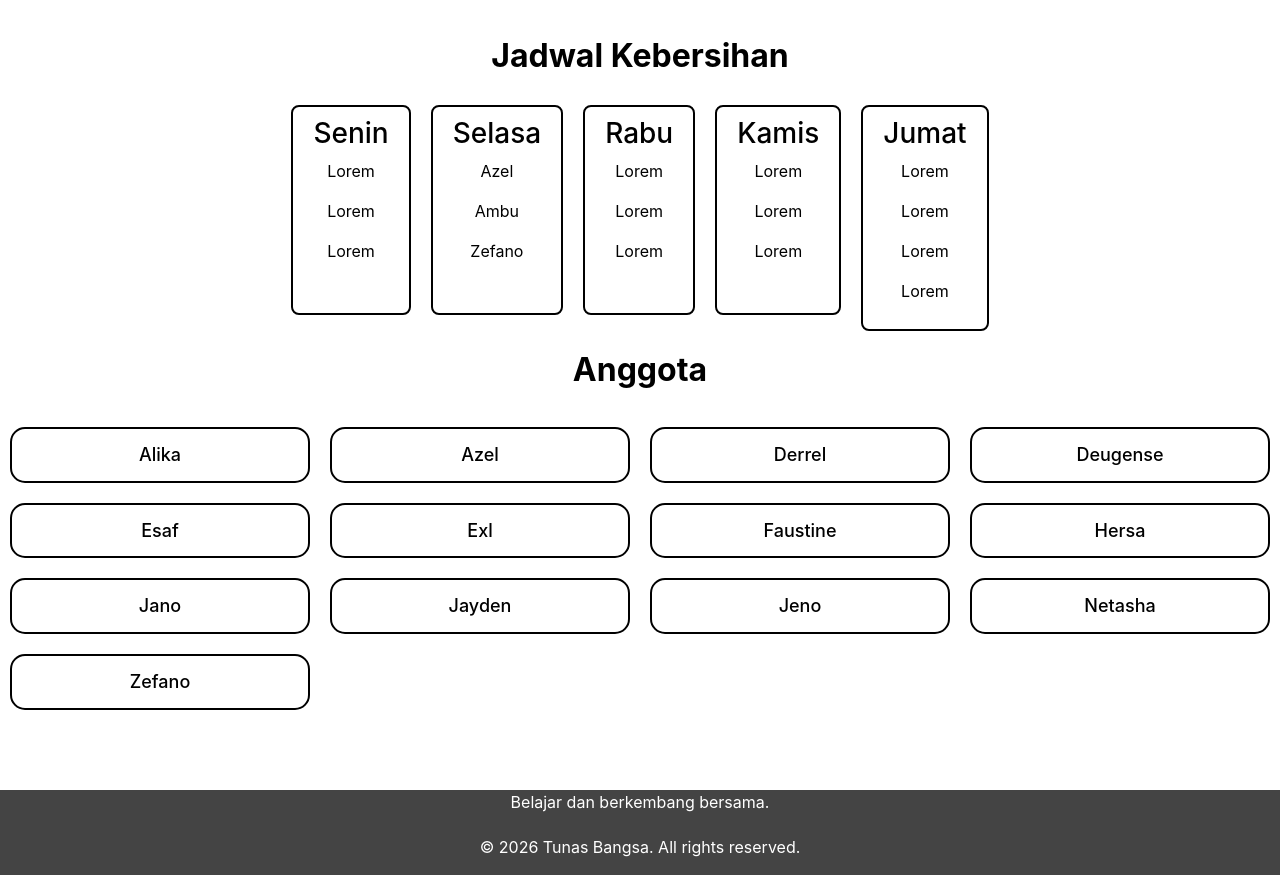
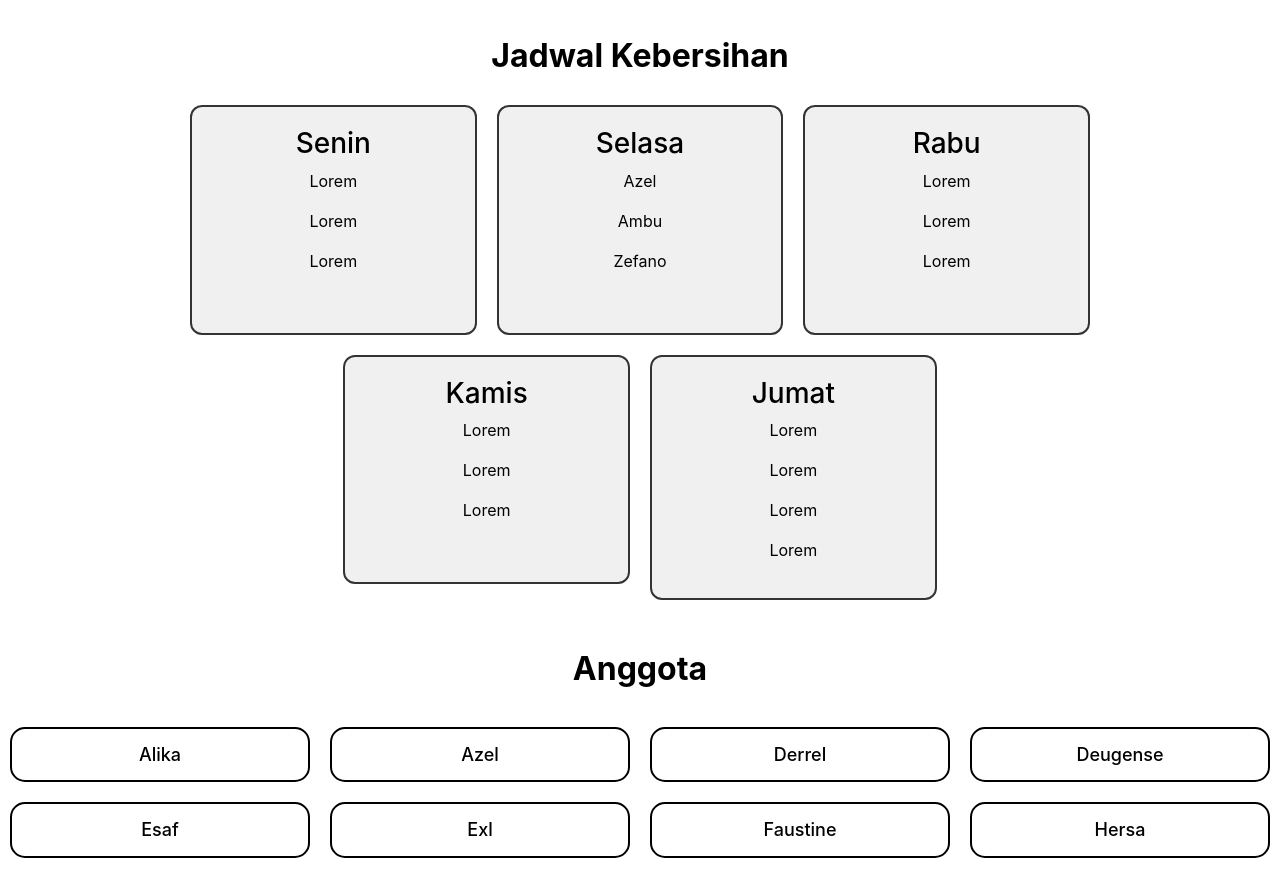
Before and after one commit to Azelcode1/Web-Kelas, a plain HTML site: page index.html in a window 1280 px wide. Shown: the part 910-1785 px from the top of the page. Drawn offline with nearby package versions, Linux system fonts and the light colour scheme.

Commit message:
Add files via upload

```diff
--- a/style.css
+++ b/style.css
@@ -252,5 +252,30 @@ body {
 
 }
 .copyright{
-    padding-bottom:5px ;
+    padding-bottom:5px ;}
+.Jadwal-Kebersihan {
+    display: grid;
+    grid-template-columns: repeat(6, 1fr);
+    gap: 20px;
+    max-width: 900px;
+    margin: 30px auto;
 }
+
+.kebersihan {
+    grid-column: span 2;
+    background-color: #f0f0f0;
+    border: 2px solid #333;
+    border-radius: 12px;
+    padding: 20px;
+    text-align: center;
+}
+
+/* Kotak ke-4 */
+.kebersihan:nth-child(4) {
+    grid-column: 2 / span 2;
+}
+
+/* Kotak ke-5 */
+.kebersihan:nth-child(5) {
+    grid-column: 4 / span 2;
+}
```
